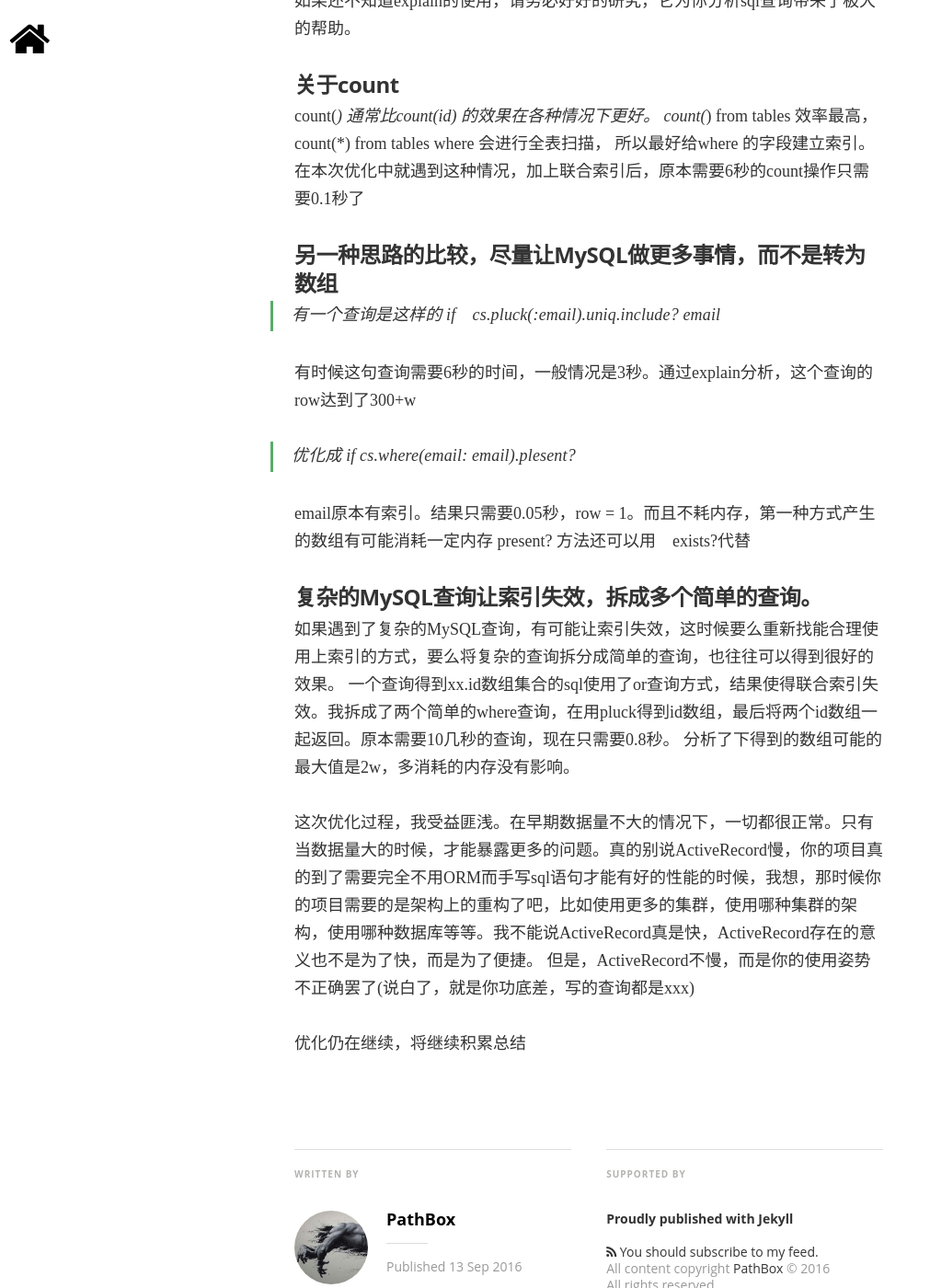
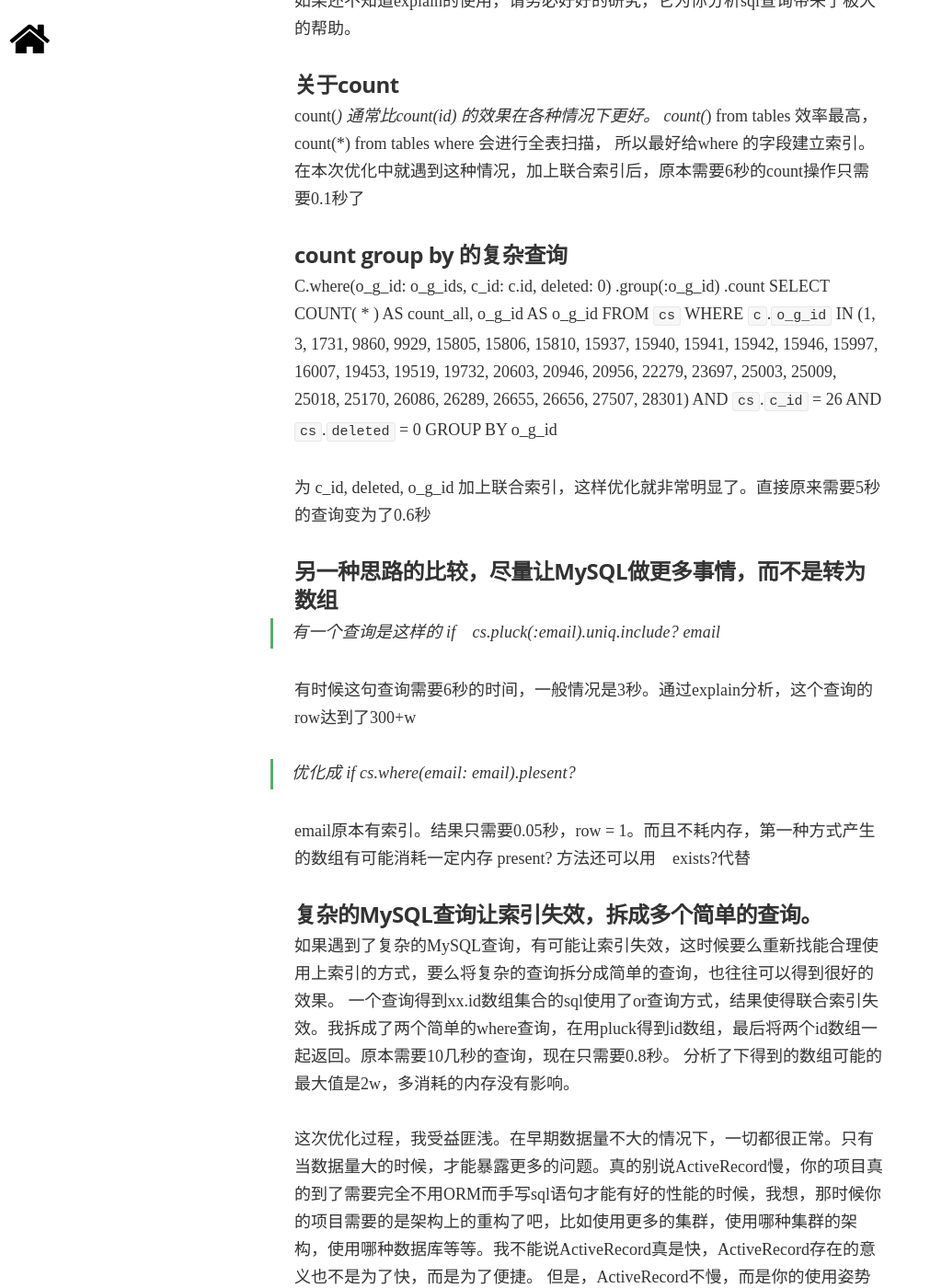
Before and after one commit to pathbox/pathbox.github.io, a Jekyll site: the page built from _posts/2016-09-13-active_record-optimize.md, in a window 1280 px wide and 1400 px high, scrolled down 2420 px. Shown: the whole window at 92% size, without its empty margins (0-1011 px from the left). Built offline with Jekyll 4.4.1, drawn with Linux system fonts in a browser that asks for light colours; nearby versions of some CDN libraries; some web fonts are replaced; comment, search, counter and statistics services are not loaded; some of the changed text lies outside the part shown.

Commit message:
关于 count 和 group by 索引 和 索引顺序

````diff
--- a/_posts/2016-09-13-active_record-optimize.md
+++ b/_posts/2016-09-13-active_record-optimize.md
@@ -56,6 +56,16 @@ first其实用到了order by　id　没用到company_id,email的联合索引,而
 count(*) 通常比count(id) 的效果在各种情况下更好。 count(*) from tables 效率最高， count(*) from tables where 会进行全表扫描，
 所以最好给where 的字段建立索引。在本次优化中就遇到这种情况，加上联合索引后，原本需要6秒的count操作只需要0.1秒了
 
+##### count group by 的复杂查询
+C.where(o_g_id: o_g_ids,
+         c_id: c.id,
+         deleted: 0)
+  .group(:o_g_id)
+  .count
+SELECT COUNT( * ) AS count_all, o_g_id AS o_g_id FROM `cs` WHERE `c`.`o_g_id` IN (1, 3, 1731, 9860, 9929, 15805, 15806, 15810, 15937, 15940, 15941, 15942, 15946, 15997, 16007, 19453, 19519, 19732, 20603, 20946, 20956, 22279, 23697, 25003, 25009, 25018, 25170, 26086, 26289, 26655, 26656, 27507, 28301) AND `cs`.`c_id` = 26 AND `cs`.`deleted` = 0 GROUP BY o_g_id
+
+为 c_id, deleted, o_g_id 加上联合索引，这样优化就非常明显了。直接原来需要5秒的查询变为了0.6秒
+
 ##### 另一种思路的比较，尽量让MySQL做更多事情，而不是转为数组
 
 > 有一个查询是这样的 if　cs.pluck(:email).uniq.include? email
@@ -75,4 +85,14 @@ present? 方法还可以用　exists?代替
 这次优化过程，我受益匪浅。在早期数据量不大的情况下，一切都很正常。只有当数据量大的时候，才能暴露更多的问题。真的别说ActiveRecord慢，你的项目真的到了需要完全不用ORM而手写sql语句才能有好的性能的时候，我想，那时候你的项目需要的是架构上的重构了吧，比如使用更多的集群，使用哪种集群的架构，使用哪种数据库等等。我不能说ActiveRecord真是快，ActiveRecord存在的意义也不是为了快，而是为了便捷。
 但是，ActiveRecord不慢，而是你的使用姿势不正确罢了(说白了，就是你功底差，写的查询都是xxx)
 
+##### 关于联合索引
+where条件的顺序是不重要的，可以认为是无序的。mysql会寻找最优的索引进行查询。关键的是联合索引的顺序要满足创建索引条件的规则。举个例子:
+
+```
+where("a = 1 and c > 2 and b = 3 ")
+```
+
+index(a,b,c) 和index(a,c,b) 这两个索引，能够使用到index(a,b,c) 而索引 index(a,c,b) 其实相当于使用到了index(a,c) b条件并不会在索引中使用到。因为 > 条件会终止查找后面条件的索引。
+
+
 优化仍在继续，将继续积累总结
````
